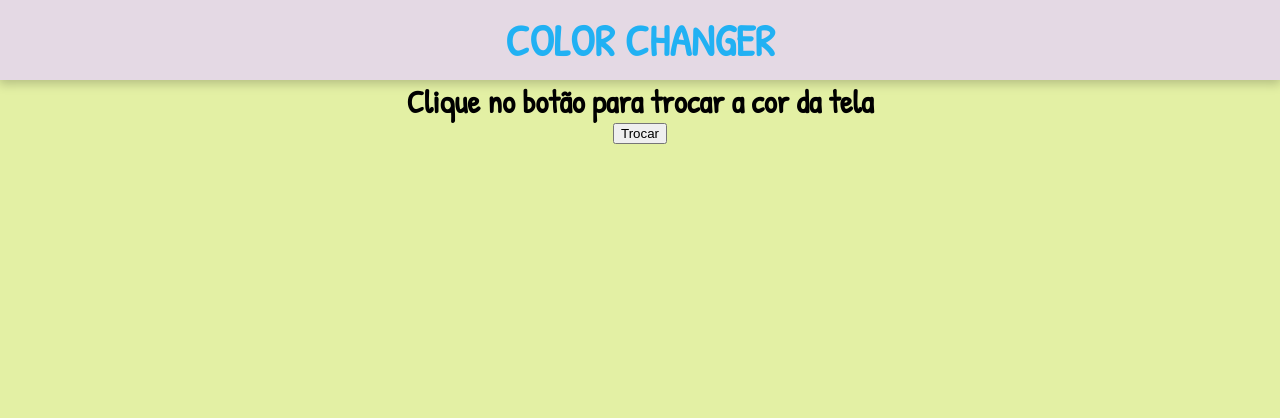
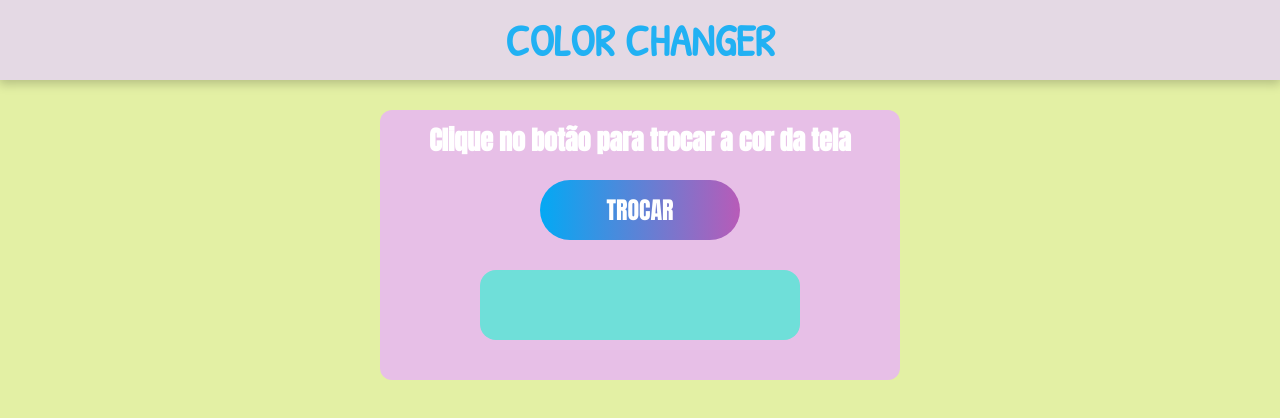
Before and after one commit to oisol/ColorChanger-React, a React (Create React App) app: page / in a window 1280 px wide. Shown: the top 418 px of the page. Built offline with nearby package versions, Linux system fonts and the light colour scheme; no server answers.

Commit message:
Ajustes no Style

```diff
--- a/src/App.js
+++ b/src/App.js
@@ -1,11 +1,13 @@
 import Header from './components/Header';
 import Main from './components/Main';
+import Footer from './components/Footer';
 
 function App() {
   return (
     <div className="App">
-      <Header />
+      < Header />
       < Main />
+      < Footer />
     </div>
   );
 }
--- a/src/components/Footer.js
+++ b/src/components/Footer.js
@@ -1,2 +1,13 @@
 // Fazer o footer
 // Estilizar o MAIN
+function Footer() {
+    return (
+        <footer>
+            <div>
+
+            </div>
+        </footer>
+    )
+}
+
+export default Footer;
--- a/src/components/Main.js
+++ b/src/components/Main.js
@@ -65,14 +65,22 @@ function Main() {
 
     return (
         <main>
-            <h1>Clique no botão para trocar a cor da tela</h1>
-            <button onClick={changeColor}>Trocar</button>
-            <div className="main--colors">
-                <p className="rgb" onClick={copyRbg}>{color}</p>
-                <p className="hex" onClick={copyHex}>{hex}</p>
+            <div className="main--card">
+                <h1 className="main--text">Clique no botão para trocar a cor da tela</h1>
+                <button onClick={changeColor} className="main--button">Trocar</button>
+                <div className="main--colors">
+                    <p className="rgb" onClick={copyRbg}>{color}</p>
+                    <p className="hex" onClick={copyHex}>{hex}</p>
+                </div>
             </div>
         </main>
     )
 }
 
+/*
+    TODO
+    Background das cores só deve aparecer após o botão ser clicado
+    Ajustes nas cores/header title/tamanho para d. movel
+    Footer
+*/
 export default Main;
--- a/src/index.css
+++ b/src/index.css
@@ -1,4 +1,5 @@
 @import url('https://fonts.googleapis.com/css2?family=Patrick+Hand&display=swap');
+@import url('https://fonts.googleapis.com/css2?family=Anton&display=swap');
 
 * {
   margin: 0;
@@ -25,19 +26,49 @@ body {
 }
 
 /**** Main ****/
+main {
+  display: flex;
+  justify-content: center;
+  padding-top: 30px;
+}
 
-main {
+.main--card {
   display: flex;
   flex-direction: column;
   align-items: center;
+  background-color: rgb(231, 191, 231);
+  width: 500px;
+  height: 250px;
+  border-radius: 12px;
+  padding: 10px;
+}
+
+.main--text {
+  font-size: 26px;
+  text-align: center;
+  font-family: 'Anton';
+  color: #ffffff;
 }
 
 .main--colors {
   display: flex;
   flex-direction: row;
   align-items: center;
-  padding: 25px;
+  justify-content: center;
   column-gap: 50px;
+  margin-top: 30px;
+  padding:10px;
+  width: 300px;
+  height: 50px;
+  border-radius: 16px;
+  background-color: rgb(111, 223, 217);
+}
+
+.rgb, .hex {
+  font-size: 22px;
+  font-weight: bold;
+  color: rgb(87, 86, 86);
+
 }
 
 .rgb {
@@ -47,3 +78,59 @@ main {
 .hex {
   cursor: pointer;
 }
+
+.main--button {
+  margin-top: 20px;
+  padding: 0;
+  transform: translate(-0%,-0%);
+  width: 200px;
+  height: 60px;
+  text-align: center;
+  line-height: 60px;
+  color: #fff;
+  font-size: 24px;
+  text-transform: uppercase;
+  text-decoration: none;
+  font-family: 'Anton';
+  box-sizing: border-box;
+  background: linear-gradient(90deg, #03a9f4, #f441a4, #ffeb3b, #03a9f4);
+  background-size: 400%;
+  border-radius: 30px;
+  border: none;
+  z-index: 1;
+}
+
+.main--button:hover {
+  animation: animate 8s linear infinite;
+}
+
+@keyframes animate {
+  0% {
+   background-position: 0%;
+  }
+  100% {
+   background-position: 400%;
+  }
+ }
+
+.main--button:before {
+    content: '';
+    position: absolute;
+    top: -5px;
+    bottom: -5px;
+    right: -5px;
+    left: -5px;
+    z-index: -1;
+    background: linear-gradient(90deg, #03a9f4, #f441a4, #ffeb3b, #03a9f4);
+    background-size: 400%;
+    border-radius: 40px;
+    filter: blur(20px);
+    opacity: 0;
+    transition: 0.5s;
+}
+
+.main--button:hover:before {
+  filter: blur(20px);
+  opacity: 1;
+  animation: animate 8s linear infinite;
+ }
```
Also changed, not shown: 1 other file (tests, documents, lock files or other folders).
